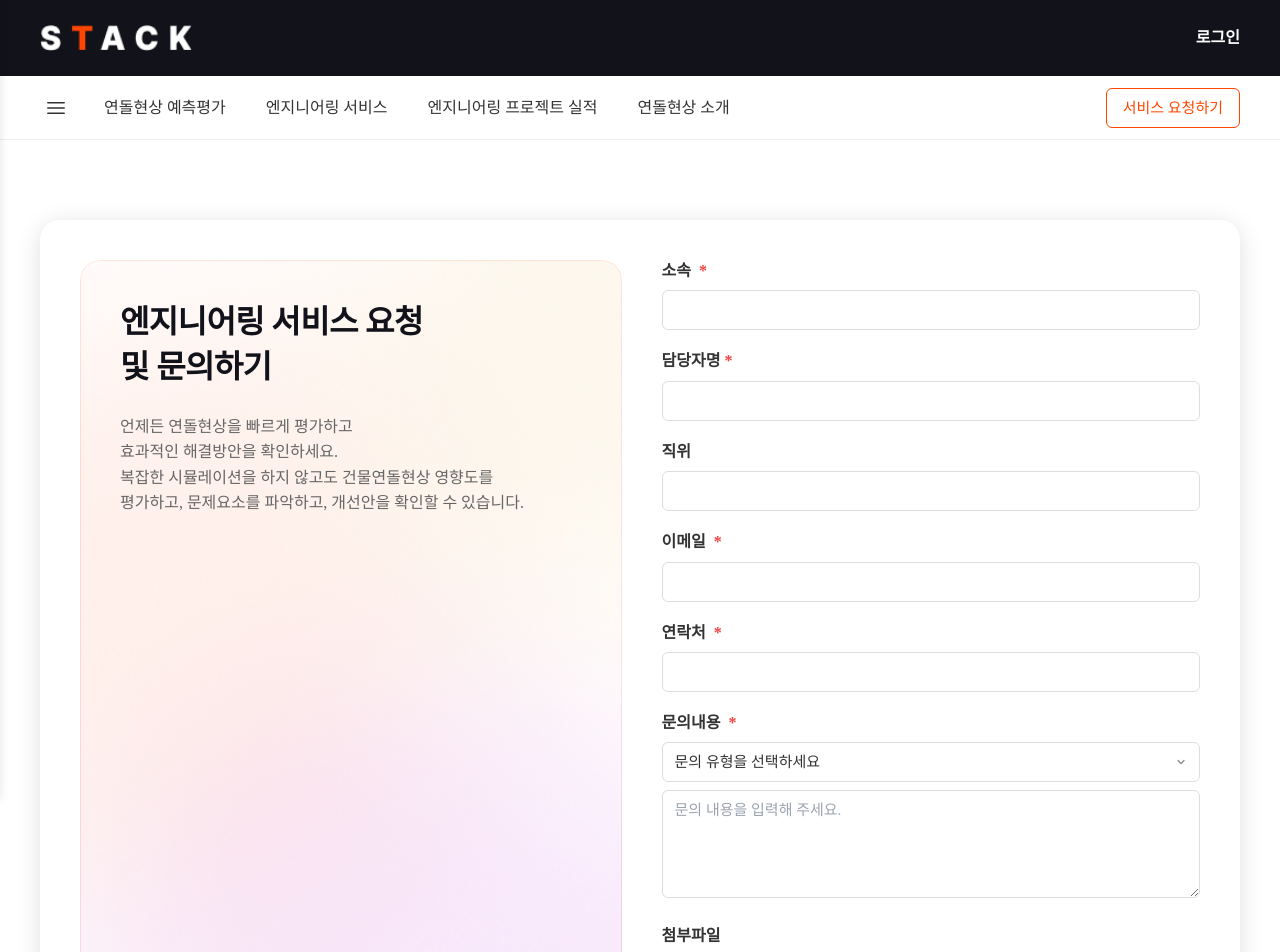
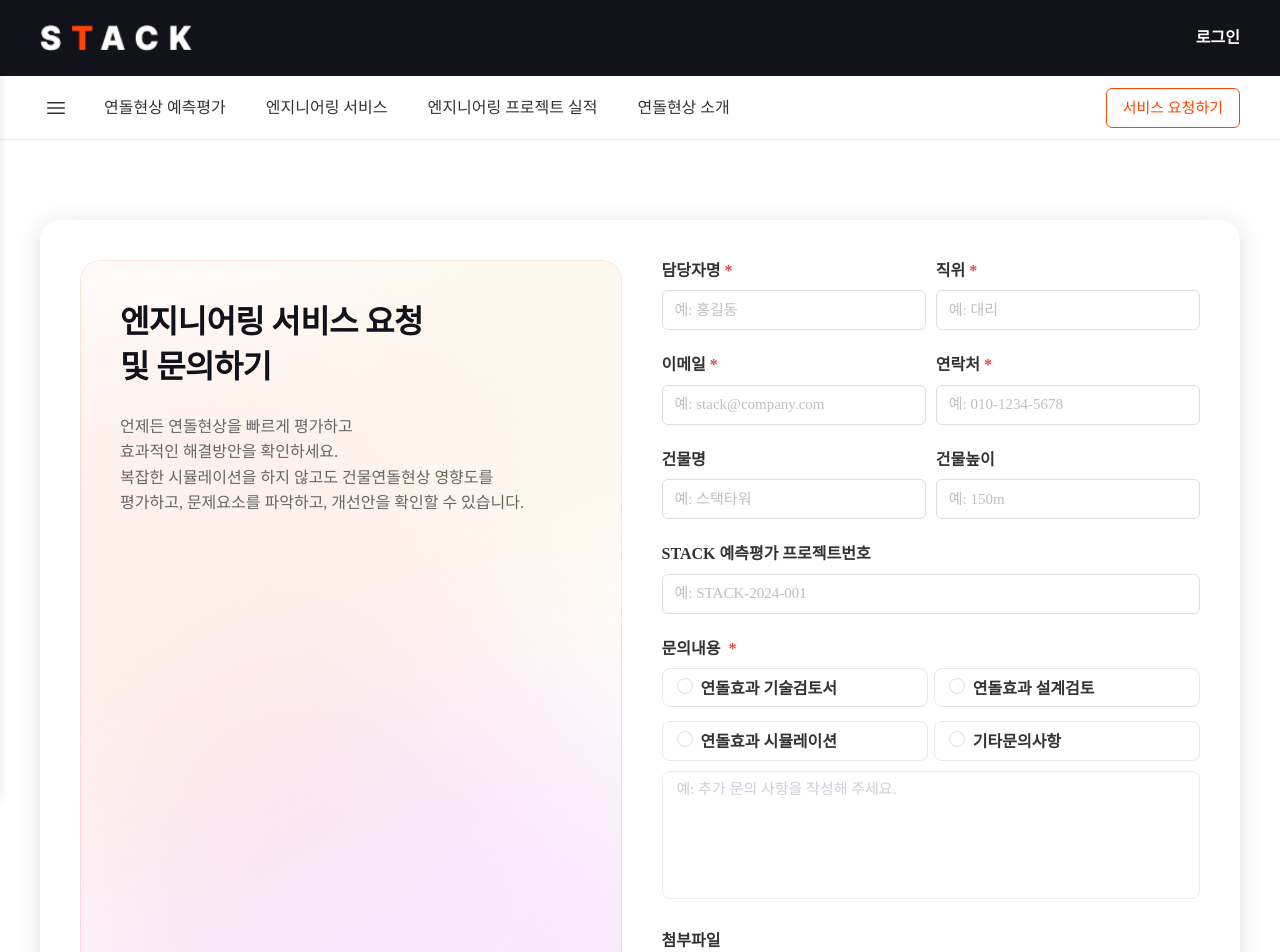
Before and after one commit to loo4os2o/stack-frontend, a Next.js app: page /service-request in a window 1280 px wide. Shown: the top 952 px of the page. Built offline with nearby package versions, Linux system fonts and the light colour scheme.

Commit message:
[수정] ServiceRequestPage에서 새로운 필드 추가 및 폼 레이아웃 개선

```diff
--- a/src/app/service-request/page.tsx
+++ b/src/app/service-request/page.tsx
@@ -9,26 +9,35 @@ import Link from 'next/link';
 
 export default function ServiceRequestPage() {
   const [form, setForm] = useState<{
-    org: string;
     name: string;
     position: string;
     email: string;
     phone: string;
+    buildingName: string;
+    buildingHeight: string;
+    projectNumber: string;
     inquiryType: string;
     message: string;
     agree: boolean;
     file: File | null;
   }>({
-    org: '',
     name: '',
     position: '',
     email: '',
     phone: '',
+    buildingName: '',
+    buildingHeight: '',
+    projectNumber: '',
     inquiryType: '',
     message: '',
     agree: false,
     file: null,
   });
+  const fieldClass =
+    'w-full rounded-lg border border-[#1a4b8c] bg-white px-3.5 py-1.5 text-gray-900 placeholder:text-gray-400 focus:outline-none focus:ring-2 focus:ring-[#1f5aa7]';
+  const radioOptionClass =
+    'flex cursor-pointer items-center gap-3 rounded-lg border border-[#1a4b8c] bg-[#1f5aa7] px-3.5 py-1.5 text-sm leading-snug text-white';
+  const messageDisabledClass = 'cursor-not-allowed opacity-50';
 
   const handleChange = (
     e: React.ChangeEvent<HTMLInputElement | HTMLTextAreaElement | HTMLSelectElement>
@@ -37,14 +46,23 @@ export default function ServiceRequestPage() {
     const { name, type } = target;
     if (type === 'checkbox') {
       setForm({ ...form, [name]: (target as HTMLInputElement).checked });
-    } else if (type === 'file') {
+      return;
+    }
+
+    if (type === 'file') {
       setForm({
         ...form,
         file: (target as HTMLInputElement).files ? (target as HTMLInputElement).files![0] : null,
       });
-    } else {
+      return;
+    }
+
+    if (name === 'inquiryType' && target.value !== 'etc') {
+      setForm({ ...form, inquiryType: target.value, message: '' });
+      return;
+    }
+
     setForm({ ...form, [name]: target.value });
-    }
   };
 
   const handleSubmit = (e: React.FormEvent) => {
@@ -93,93 +111,221 @@ export default function ServiceRequestPage() {
         {/* 오른쪽 흰색 카드 */}
         <div className="right-card md:w-2/4 flex flex-col">
           <form onSubmit={handleSubmit}>
-            <div className="form-group">
-              <label>
-                소속 <span className="text-red-500 ml-1">*</span>
+            <div className="grid grid-cols-1 gap-y-1 md:grid-cols-2 md:gap-x-2.5">
+              <div className="form-group !mb-0">
+                <label htmlFor="name" className="mb-0 block text-xs font-semibold text-[#1f5aa7]">
+                  담당자명 <span className="text-red-500">*</span>
                 </label>
-              <input type="text" name="org" value={form.org} onChange={handleChange} required />
+                <input
+                  id="name"
+                  type="text"
+                  name="name"
+                  value={form.name}
+                  onChange={handleChange}
+                  required
+                  placeholder="예: 홍길동"
+                  className={fieldClass}
+                />
               </div>
 
-            <div className="form-group">
-              <label>
-                담당자명 <span className="text-red-500">*</span>
+              <div className="form-group !mb-0">
+                <label
+                  htmlFor="position"
+                  className="mb-0 block text-xs font-semibold text-[#1f5aa7]"
+                >
+                  직위 <span className="text-red-500">*</span>
                 </label>
-              <input type="text" name="name" value={form.name} onChange={handleChange} required />
+                <input
+                  id="position"
+                  type="text"
+                  name="position"
+                  value={form.position}
+                  onChange={handleChange}
+                  required
+                  placeholder="예: 대리"
+                  className={fieldClass}
+                />
               </div>
 
-            <div className="form-group">
-              <label>직위</label>
-              <input type="text" name="position" value={form.position} onChange={handleChange} />
-            </div>
-
-            <div className="form-group">
-              <label>
-                이메일 <span className="text-red-500 ml-1">*</span>
+              <div className="form-group !mb-0">
+                <label htmlFor="email" className="mb-0 block text-xs font-semibold text-[#1f5aa7]">
+                  이메일 <span className="text-red-500">*</span>
                 </label>
                 <input
+                  id="email"
                   type="email"
                   name="email"
                   value={form.email}
                   onChange={handleChange}
                   required
+                  placeholder="예: stack@company.com"
+                  className={fieldClass}
                 />
               </div>
 
-            <div className="form-group">
-              <label>
-                연락처 <span className="text-red-500 ml-1">*</span>
+              <div className="form-group !mb-0">
+                <label htmlFor="phone" className="mb-0 block text-xs font-semibold text-[#1f5aa7]">
+                  연락처 <span className="text-red-500">*</span>
                 </label>
-              <input type="tel" name="phone" value={form.phone} onChange={handleChange} required />
+                <input
+                  id="phone"
+                  type="tel"
+                  name="phone"
+                  value={form.phone}
+                  onChange={handleChange}
+                  required
+                  placeholder="예: 010-1234-5678"
+                  className={fieldClass}
+                />
               </div>
 
-            <div className="form-group">
-              <label>
+              <div className="form-group !mb-0">
+                <label
+                  htmlFor="buildingName"
+                  className="mb-0 block text-xs font-semibold text-[#1f5aa7]"
+                >
+                  건물명
+                </label>
+                <input
+                  id="buildingName"
+                  type="text"
+                  name="buildingName"
+                  value={form.buildingName}
+                  onChange={handleChange}
+                  placeholder="예: 스택타워"
+                  className={fieldClass}
+                />
+              </div>
+
+              <div className="form-group !mb-0">
+                <label
+                  htmlFor="buildingHeight"
+                  className="mb-0 block text-xs font-semibold text-[#1f5aa7]"
+                >
+                  건물높이
+                </label>
+                <input
+                  id="buildingHeight"
+                  type="text"
+                  name="buildingHeight"
+                  value={form.buildingHeight}
+                  onChange={handleChange}
+                  placeholder="예: 150m"
+                  className={fieldClass}
+                />
+              </div>
+
+              <div className="form-group !mb-0 md:col-span-2">
+                <label
+                  htmlFor="projectNumber"
+                  className="mb-0 block text-xs font-semibold text-[#1f5aa7]"
+                >
+                  STACK 예측평가 프로젝트번호
+                </label>
+                <input
+                  id="projectNumber"
+                  type="text"
+                  name="projectNumber"
+                  value={form.projectNumber}
+                  onChange={handleChange}
+                  placeholder="예: STACK-2024-001"
+                  className={fieldClass}
+                />
+              </div>
+
+              <div className="form-group !mb-0 md:col-span-2">
+                <label className="mb-0.5 block text-xs font-semibold text-[#1f5aa7]">
                   문의내용 <span className="text-red-500 ml-1">*</span>
                 </label>
-              <select
+                <div className="grid gap-1.5 md:grid-cols-2">
+                  <label className={radioOptionClass}>
+                    <input
+                      type="radio"
                       name="inquiryType"
-                value={form.inquiryType}
+                      value="techReview"
+                      checked={form.inquiryType === 'techReview'}
                       onChange={handleChange}
                       required
-                className="mb-2"
-              >
-                <option value="">문의 유형을 선택하세요</option>
-                <option value="Online">Online - 연돌현상 예측평가</option>
-                <option value="Basic">Basic - 연돌현상 개선전략</option>
-                <option value="Pro">Pro - 연돌현상 개선설계</option>
-                <option value="ProPlus">ProPlus - 연돌현상 최적설계</option>
-                <option value="etc">기타</option>
-              </select>
+                      className="accent-white"
+                    />
+                    <span>연돌효과 기술검토서</span>
+                  </label>
+                  <label className={radioOptionClass}>
+                    <input
+                      type="radio"
+                      name="inquiryType"
+                      value="designReview"
+                      checked={form.inquiryType === 'designReview'}
+                      onChange={handleChange}
+                      className="accent-white"
+                    />
+                    <span>연돌효과 설계검토</span>
+                  </label>
+                  <label className={radioOptionClass}>
+                    <input
+                      type="radio"
+                      name="inquiryType"
+                      value="simulation"
+                      checked={form.inquiryType === 'simulation'}
+                      onChange={handleChange}
+                      className="accent-white"
+                    />
+                    <span>연돌효과 시뮬레이션</span>
+                  </label>
+                  <label className={radioOptionClass}>
+                    <input
+                      type="radio"
+                      name="inquiryType"
+                      value="etc"
+                      checked={form.inquiryType === 'etc'}
+                      onChange={handleChange}
+                      className="accent-white"
+                    />
+                    <span>기타문의사항</span>
+                  </label>
+                </div>
                 <textarea
                   name="message"
                   value={form.message}
                   onChange={handleChange}
-                required
-                rows={4}
-                placeholder="문의 내용을 입력해 주세요."
+                  required={form.inquiryType === 'etc'}
+                  disabled={form.inquiryType !== 'etc'}
+                  placeholder="예: 추가 문의 사항을 작성해 주세요."
+                  className={`${fieldClass} mt-0.5 h-32 resize-none ${form.inquiryType !== 'etc' ? messageDisabledClass : ''}`}
                 />
               </div>
 
-            <div className="form-group">
-              <label>첨부파일</label>
-              <p className="text-sm text-gray-500 mt-1">
-                (건물의 개요, 도면, 단면도 등 관련 자료를 함께 제출하시면 보다 정확하고 신속한 검토 및 회신이 가능합니다.)
+              <div className="form-group !mb-0 md:col-span-2">
+                <label className="mb-0.5 block text-xs font-semibold text-[#1f5aa7]">첨부파일</label>
+                <p className="text-xs text-gray-500 mt-0.5 leading-tight">
+                  (건물의 개요, 도면, 단면도 등 관련 자료를 함께 제출하시면 보다 정확하고 신속한 검토 및 회신이
+                  가능합니다.)
                 </p>
-              <input type="file" name="file" onChange={handleChange} />
+                <input
+                  type="file"
+                  name="file"
+                  onChange={handleChange}
+                  className="mt-1 w-full rounded-lg border border-dashed border-[#1a4b8c] bg-white px-4 py-1.5 text-sm text-gray-700 focus:outline-none focus:ring-2 focus:ring-[#1f5aa7]"
+                />
+              </div>
             </div>
 
-            <div className="flex justify-between checkbox-group">
-              <label>
+            <div className="checkbox-group mt-3 flex flex-col gap-1.5 text-sm text-gray-700 md:flex-row md:items-center md:justify-between">
+              <label className="flex items-start gap-2">
                 <input
                   type="checkbox"
                   name="agree"
                   checked={form.agree}
                   onChange={handleChange}
                   required
+                  className="mt-1 accent-[#1f5aa7]"
                 />
-                <span>개인정보 수집 및 이용에 동의합니다.</span> <span className="text-red-500 ml-1">*</span>
+                <span>
+                  개인정보 수집 및 이용에 동의합니다.
+                  <span className="ml-1 inline-block text-red-500">*</span>
+                </span>
               </label>
-              <Link href="#" className="login-link-btn">
+              <Link href="#" className="login-link-btn text-[#1f5aa7]">
                 약관보기
               </Link>
             </div>
```
Lines whose indentation alone changed are shown as unchanged.
